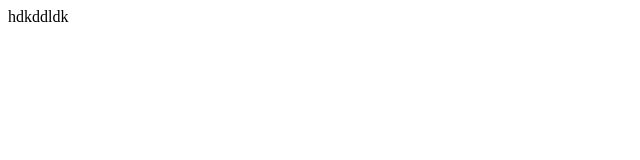
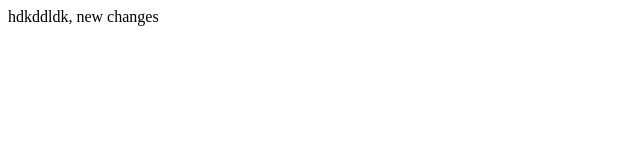
Before and after one commit to timoTHE-OS/tailwind, a plain HTML site: page index2.html in a window 1280 px wide. Shown: the whole page, without its empty margins (0-640 px from the left). Drawn offline with Linux system fonts and the light colour scheme.

Commit message:
index html changes

```diff
--- a/index2.html
+++ b/index2.html
@@ -6,6 +6,6 @@
     <title>Document</title>
 </head>
 <body>
-    hdkddldk
+    hdkddldk, new changes
 </body>
 </html>
```
